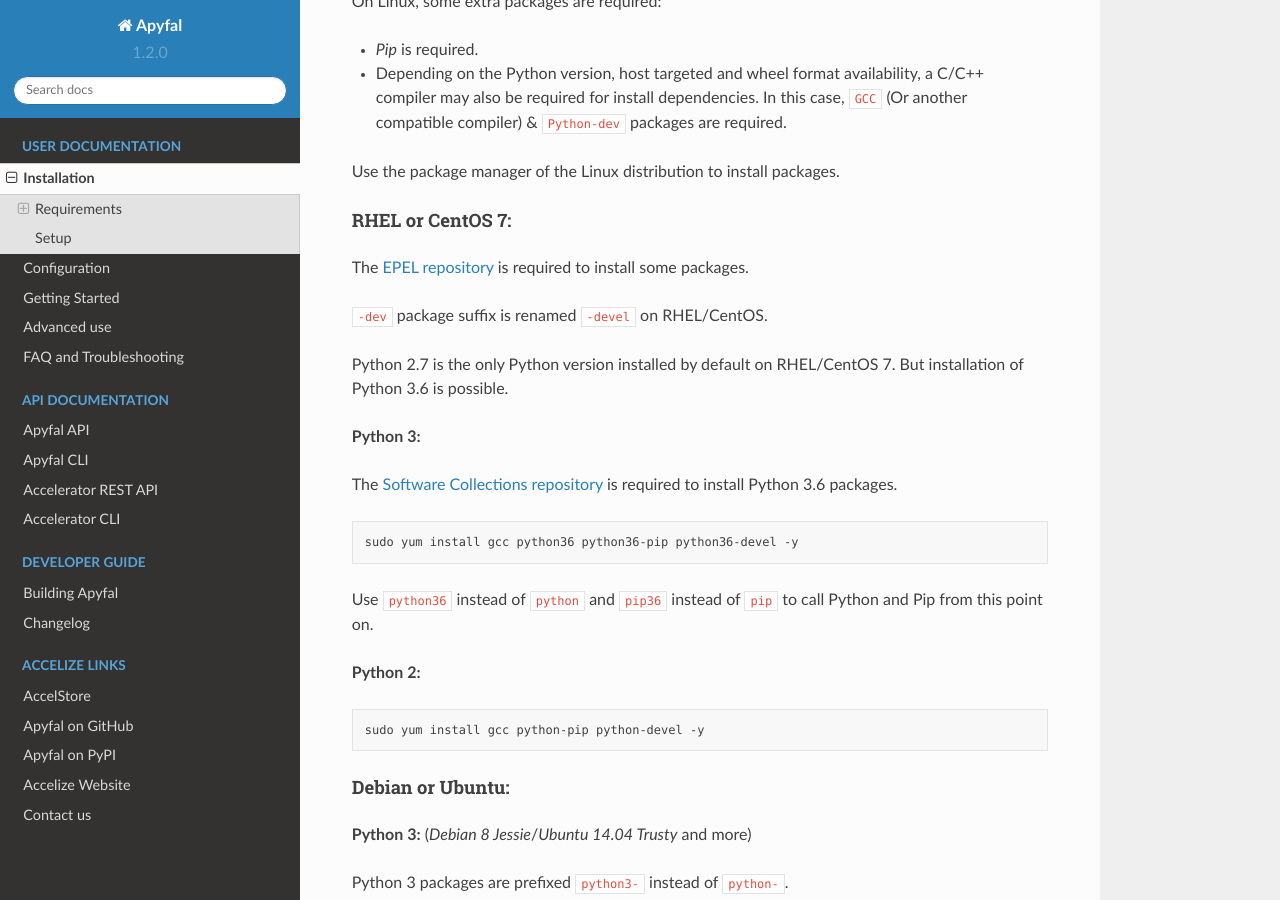
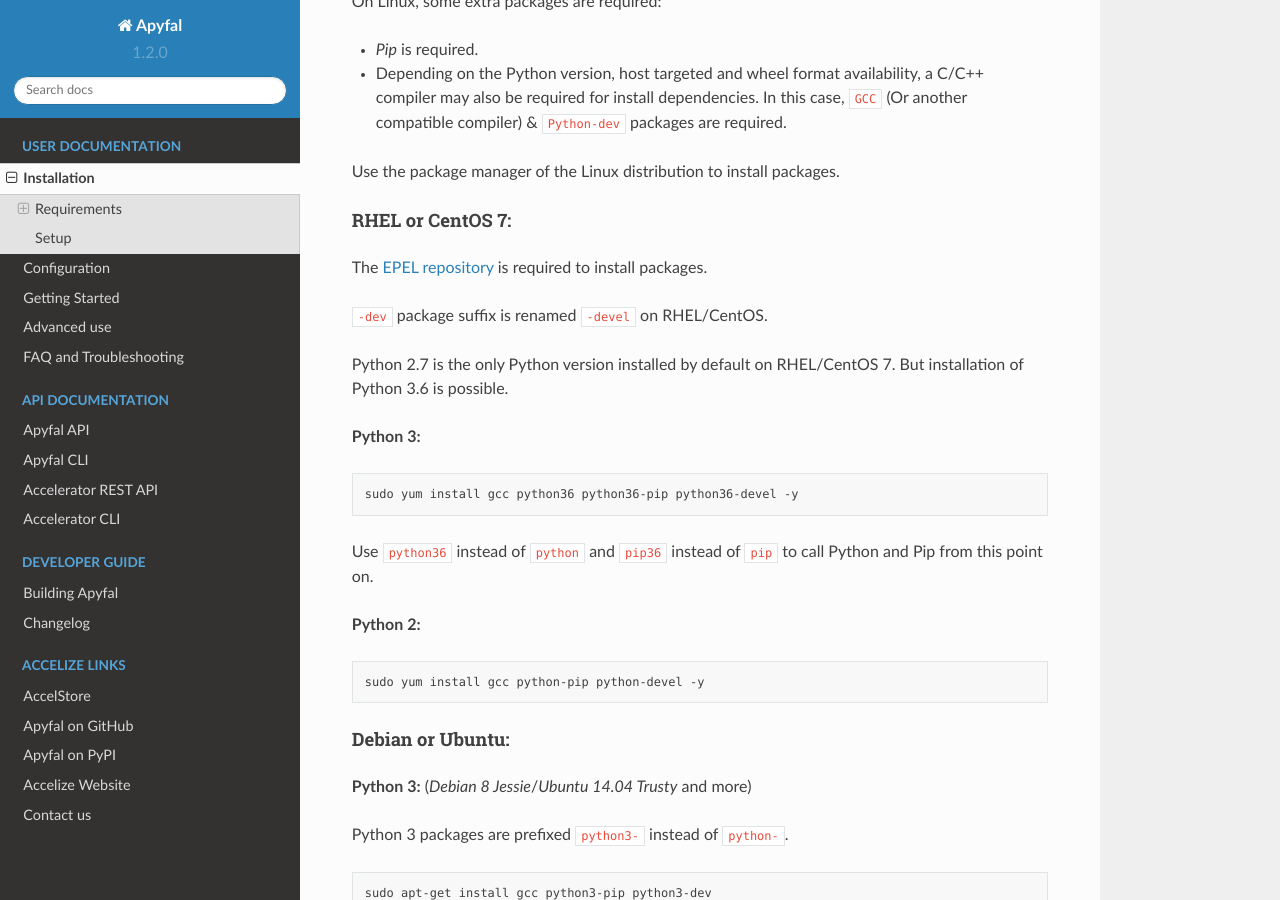
Before and after one commit to Accelize/apyfal, a Sphinx documentation site: the page built from docs/installation.rst, in a window 1280 px wide and 900 px high, scrolled down 372 px. Built offline with Sphinx 7.4.7 and the Read the Docs theme 2.0.0, drawn with Linux system fonts in a browser that asks for light colours; pages that are not in the unit, such as notebooks, are missing from menus.

Commit message:
Python 3.6 is now available on EPEL repository and more up to date and easy to use as Software Collections

```diff
--- a/docs/installation.rst
+++ b/docs/installation.rst
@@ -25,7 +25,7 @@ Use the package manager of the Linux distribution to install packages.
 RHEL or CentOS 7:
 ^^^^^^^^^^^^^^^^^
 
-The `EPEL repository`_ is required to install some packages.
+The `EPEL repository`_ is required to install packages.
 
 ``-dev`` package suffix is renamed ``-devel`` on RHEL/CentOS.
 
@@ -33,9 +33,6 @@ Python 2.7 is the only Python version installed by default on RHEL/CentOS 7.
 But installation of Python 3.6 is possible.
 
 **Python 3:**
-
-The `Software Collections repository`_ is required to install Python 3.6
-packages.
 
 .. code-block:: bash
 
@@ -114,6 +111,5 @@ Example for installing the ``OpenStack`` + ``Alibaba`` extras:
     pip install apyfal[OpenStack,Alibaba]
 
 .. _EPEL repository: https://fedoraproject.org/wiki/EPEL
-.. _Software Collections repository: https://access.redhat.com/documentation/en-us/red_hat_software_collections/3/
 .. _Python Website: https://www.python.org/downloads
 .. _Windows Compilers on Python documentation: https://wiki.python.org/moin/WindowsCompilers
```
